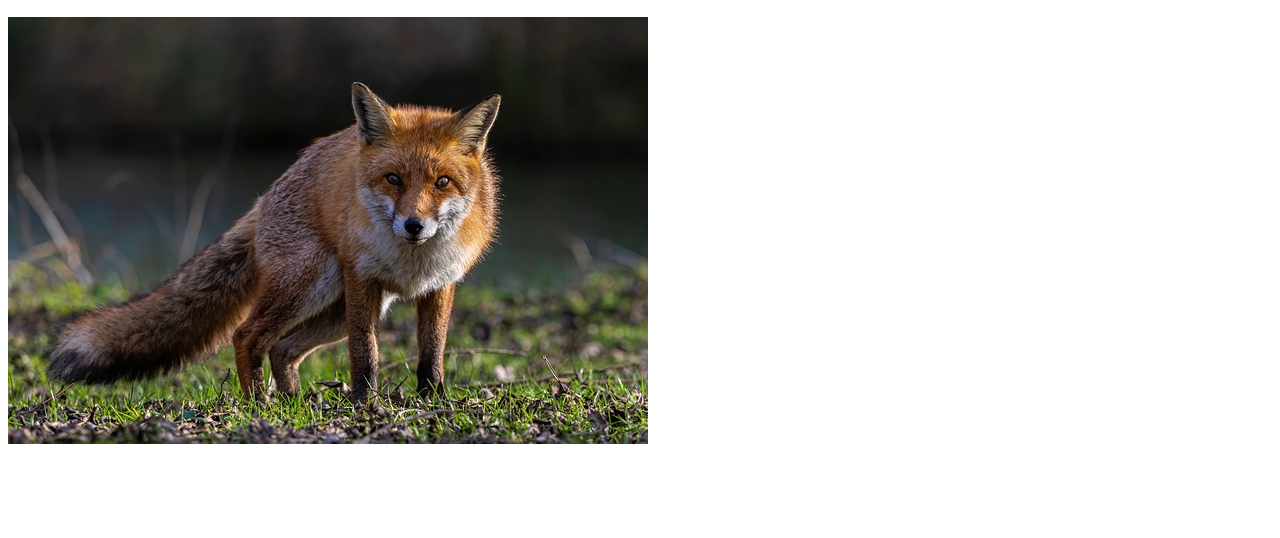
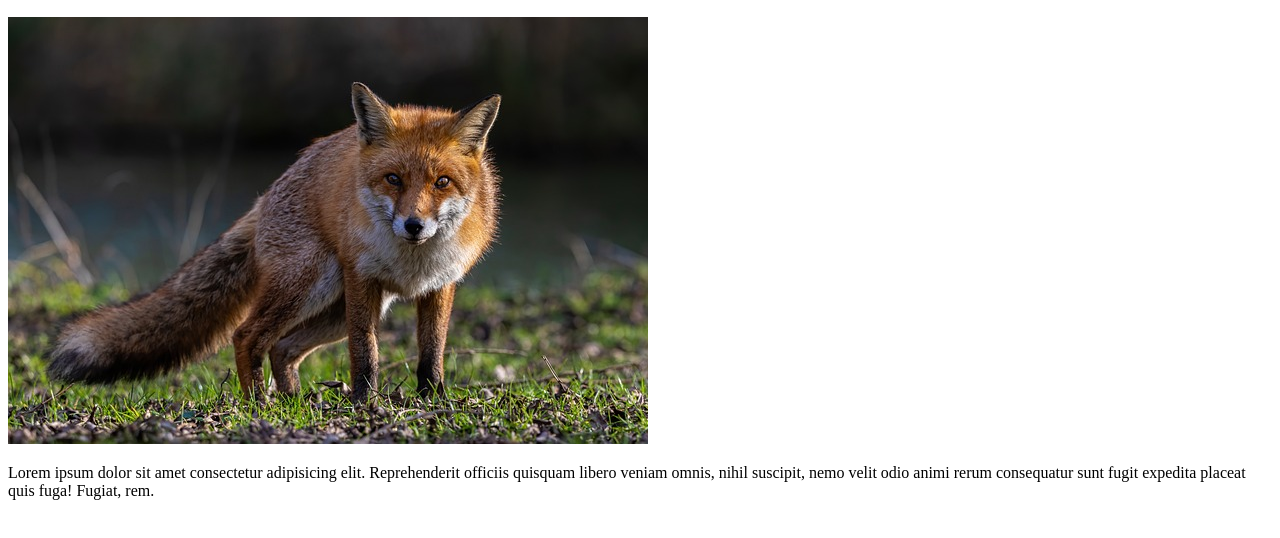
Before and after one commit to DFafnir/peroyecto-7, a plain HTML site: page index.html in a window 1280 px wide. Shown: the part 110-648 px from the top of the page. Drawn offline with Linux system fonts and the light colour scheme.

Commit message:
modificacion

```diff
--- a/index.html
+++ b/index.html
@@ -10,5 +10,7 @@
     <h2>Actualizacion de informacion en Github</h2>
 
     <img src="fox-7017260_640.jpg" alt="fox">
+    <p>Lorem ipsum dolor sit amet consectetur adipisicing elit. Reprehenderit officiis quisquam libero veniam omnis,
+        nihil suscipit, nemo velit odio animi rerum consequatur sunt fugit expedita placeat quis fuga! Fugiat, rem.</p>
 </body>
 </html>
```
